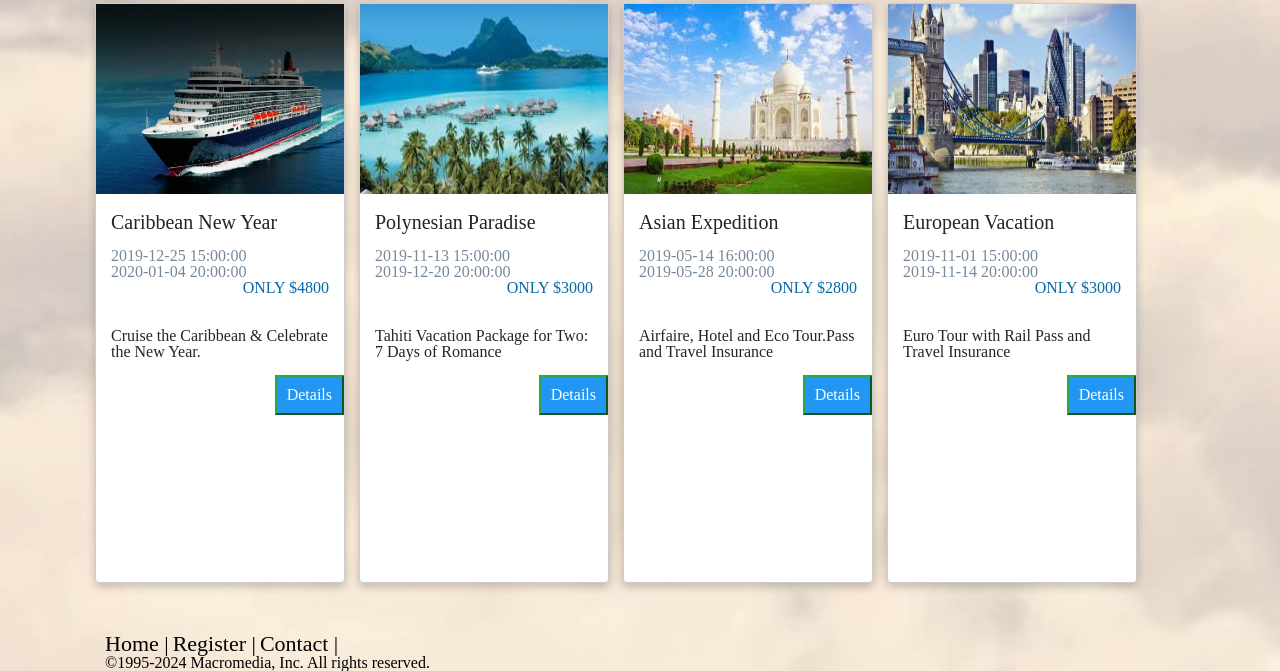
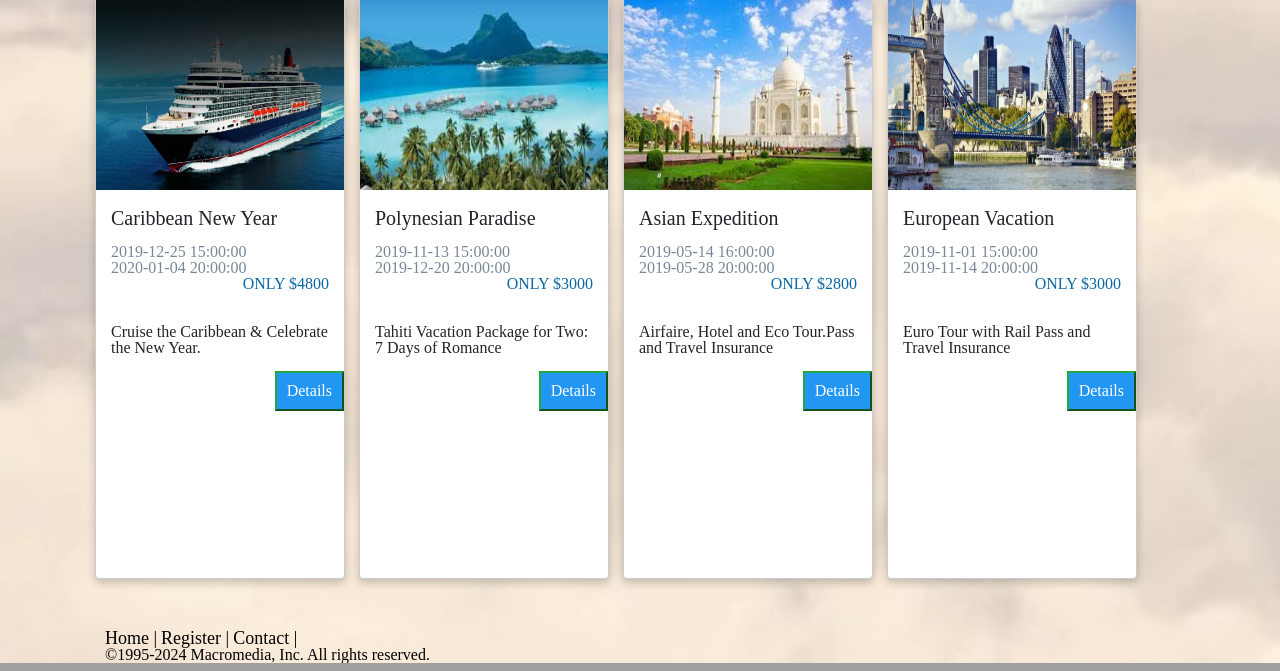
Before and after one commit to Ellen201906/TravelExperts2, a PHP site: page /my/ in a window 1280 px wide. Shown: the part 1160-1831 px from the top of the page. Run offline with PHP 8.4, Linux system fonts and the light colour scheme; data comes from the database, SQL or seed files in the repository; data that the repository does not hold is empty.

Commit message:
Update stylesheet.css

```diff
--- a/stylesheet.css
+++ b/stylesheet.css
@@ -26,7 +26,7 @@ body {
 
 a {
     color: black ;
-    font-size: 22px;
+    font-size: 18px;
 }
 
 #footer{
```
